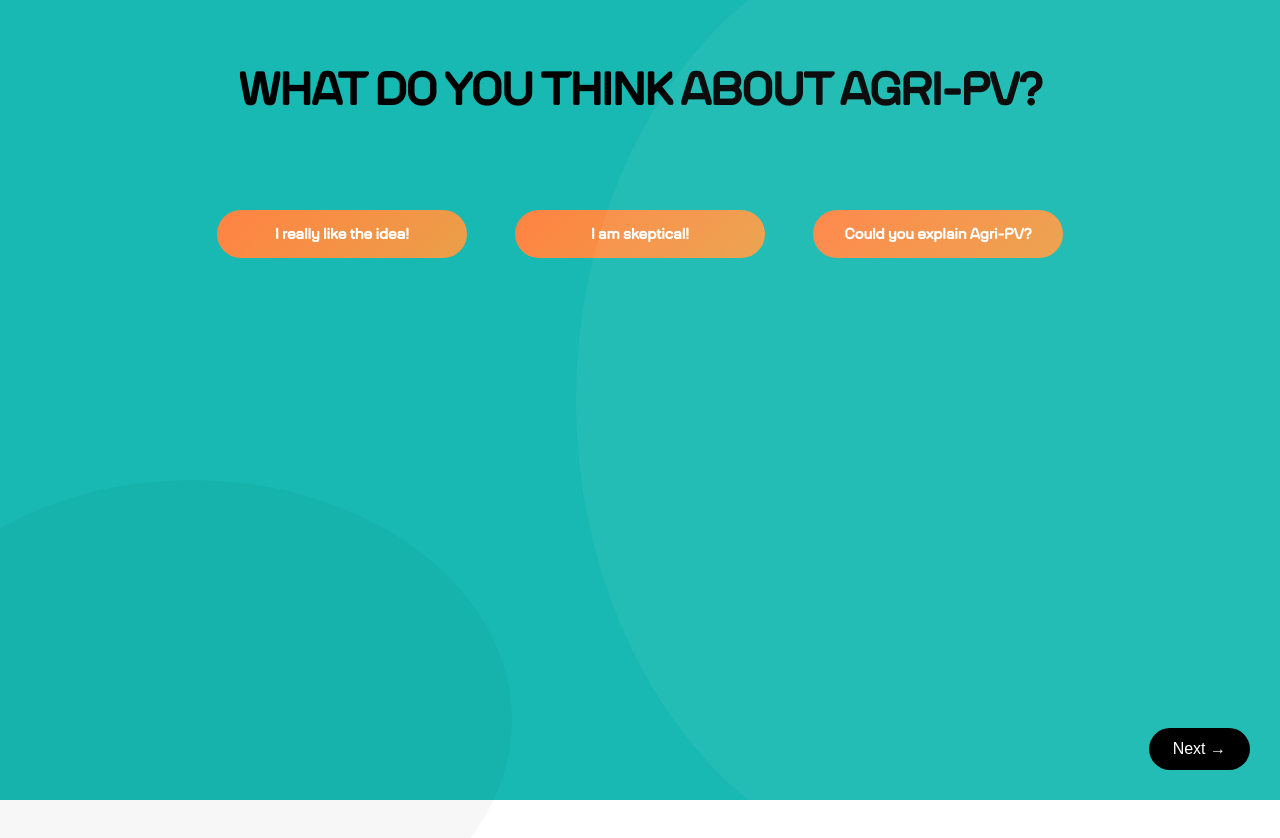
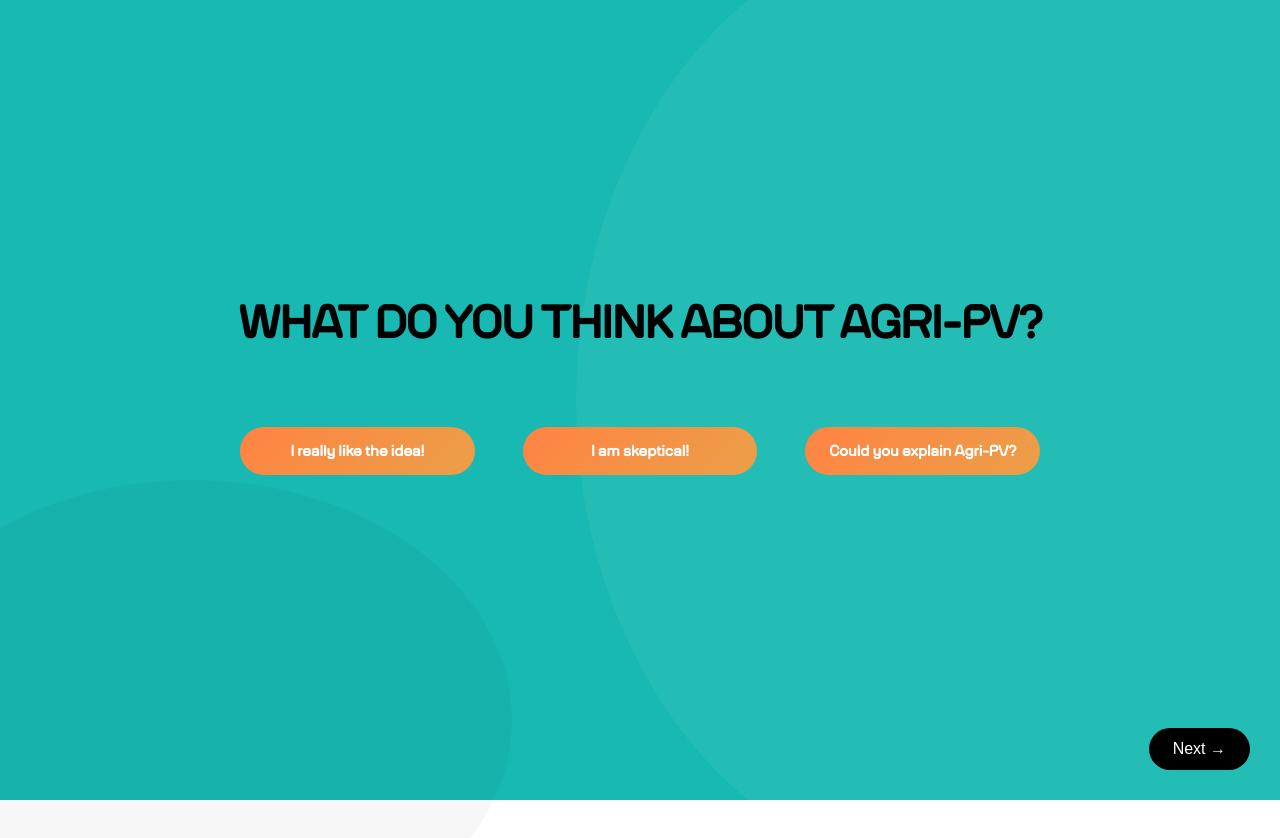
Before and after one commit to shivam-sg07/futurium-chatbot, a React (Create React App) app: page /chat in a window 1280 px wide. Shown: the top 838 px of the page. Built offline with nearby package versions, Linux system fonts and the light colour scheme.

Commit message:
align initial chat title + default answers to center

```diff
--- a/src/components/ChatScreen.css
+++ b/src/components/ChatScreen.css
@@ -55,6 +55,9 @@ html, body {
   background: transparent;
   border: none;
   box-shadow: none;
+  z-index: 1;
+  justify-content: space-evenly;
+  align-items: center;
 }
 
 .chat-title {
@@ -64,6 +67,15 @@ html, body {
   margin: 0;
   line-height: 1.3;
   letter-spacing: -0.5px;
+}
+
+.chat-container.initial-state {
+  justify-content: center;
+  align-items: center;
+}
+
+.chat-container.initial-state .chat-header {
+  padding: 0 40px 40px 40px;
 }
 
 /* ===== MESSAGES CONTAINER ===== */
@@ -331,12 +343,14 @@ html, body {
 
 /* ===== DEFAULT OPTIONS CONTAINER ===== */
 .options-container {
-  padding: 2rem;
+  padding: 1rem;
   text-align: center;
   background: transparent;
   border-radius: 15px;
   margin: 1rem;
   box-shadow: none;
+  z-index: 1;
+  width: 800px;
 }
 
 .options-buttons {
@@ -364,7 +378,7 @@ html, body {
   transition: all 0.3s ease;
   text-align: center;
   flex: 1;
-  max-width: 250px;
+  max-width: 350px;
 }
 
 .option-button:hover {
--- a/src/components/ChatScreen.jsx
+++ b/src/components/ChatScreen.jsx
@@ -226,7 +226,7 @@ function ChatScreen() {
   };
 
   return (
-    <div className="chat-container">
+    <div className={`chat-container ${!conversationStarted ? 'initial-state' : ''}`}>
       {/* Header */}
       <div className="chat-header">
         <h1 className="chat-title">{currentQuestion.question}</h1>
@@ -251,6 +251,7 @@ function ChatScreen() {
 
 
       {/* Messages Area */}
+      {conversationStarted && (
       <div className="messages-container">
         {messages.map((message, index) => (
           <div
@@ -301,7 +302,7 @@ function ChatScreen() {
         )}
 
         <div ref={messagesEndRef} />
-      </div>
+      </div>)}
 
       {/* Recording Button */}
       {conversationStarted && (
```
